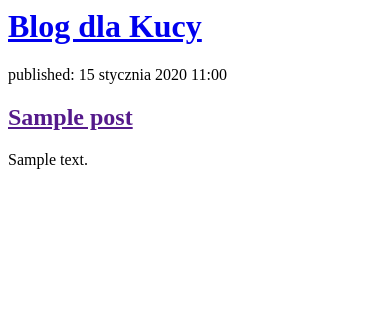
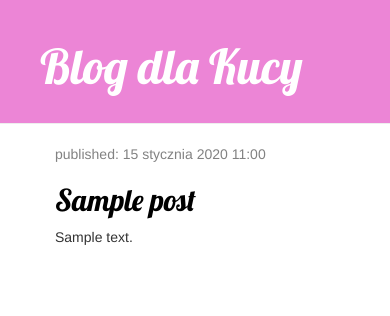
Before and after one commit to kubarez222/my-first-blog, a Django app: page / in a window 390 px wide. Shown: the top 316 px of the page. Run offline with Django 4.2, Linux system fonts and the light colour scheme; tables that the repository leaves empty hold one stand-in row (values such as "Sample post"); some libraries are stand-ins or nearby versions.

Commit message:
Added view and template for detailed blog post as well as CSS for the site.

```diff
--- /dev/null
+++ b/mysite/blog/static/css/blog.css
@@ -0,0 +1,46 @@
+.page-header {
+    background-color: #ec85d6;
+    margin-top: 0;
+    padding: 20px 20px 20px 40px;
+}
+
+.page-header h1, .page-header h1 a, .page-header h1 a:visited, .page-header h1 a:active {
+    color: #ffffff;
+    font-size: 36pt;
+    text-decoration: none;
+}
+
+.content {
+    margin-left: 40px;
+}
+
+h1, h2, h3, h4 {
+    font-family: 'Lobster', cursive;
+}
+
+.date {
+    color: #828282;
+}
+
+.save {
+    float: right;
+}
+
+.post-form textarea, .post-form input {
+    width: 100%;
+}
+
+.top-menu, .top-menu:hover, .top-menu:visited {
+    color: #ffffff;
+    float: right;
+    font-size: 26pt;
+    margin-right: 20px;
+}
+
+.post {
+    margin-bottom: 70px;
+}
+
+.post h2 a, .post h1 a:visited {
+    color: #000000;
+}
--- /dev/null
+++ b/mysite/blog/templates/blog/base.html
@@ -0,0 +1,24 @@
+{% load static %}
+<html>
+    <head>
+        <title>Blog dla Kucy</title>
+        <link rel="stylesheet" href="//maxcdn.bootstrapcdn.com/bootstrap/3.2.0/css/bootstrap.min.css">
+        <link rel="stylesheet" href="//maxcdn.bootstrapcdn.com/bootstrap/3.2.0/css/bootstrap-theme.min.css">
+        <link href="//fonts.googleapis.com/css?family=Lobster&subset=latin,latin-ext" rel="stylesheet" type="text/css">
+        <link rel="stylesheet" href="{% static 'css/blog.css' %}">
+
+    </head>
+    <body>
+        <div class="page-header">
+            <h1><a href="/">Blog dla Kucy</a></h1>
+        </div>
+        <div class="content container">
+            <div class="row">
+                <div class="col-md-8">
+                {% block content %}
+                {% endblock %}
+                </div>
+            </div>
+        </div>
+    </body>
+</html>
--- a/mysite/blog/templates/blog/post_list.html
+++ b/mysite/blog/templates/blog/post_list.html
@@ -1,18 +1,31 @@
+{% extends 'blog/base.html' %}
+{% load static %}
+
 <html>
     <head>
         <title>Blog dla Kucy</title>
+        <link rel="stylesheet" href="//maxcdn.bootstrapcdn.com/bootstrap/3.2.0/css/bootstrap.min.css">
+        <link rel="stylesheet" href="//maxcdn.bootstrapcdn.com/bootstrap/3.2.0/css/bootstrap-theme.min.css">
+        <link href="//fonts.googleapis.com/css?family=Lobster&subset=latin,latin-ext" rel="stylesheet" type="text/css">
+        <link rel="stylesheet" href="{% static 'css/blog.css' %}">
+
     </head>
     <body>
-        <div>
-            <h1><a href="/">Blog dla Kucy</a></h1>
+        <div class="page-header">
+            <h1><a href="{% url 'post_detail' pk=post.pk %}">{{ post.title }}</a></h1>
         </div>
 
+            {% block content %}
                 {% for post in posts %}
-            <div>
+                    <div class="post">
+                        <div class="date">
                             <p>published: {{ post.published_date }}</p>
+                        </div>
                         <h2><a href="">{{ post.title }}</a></h2>
                         <p>{{ post.text|linebreaksbr }}</p>
                     </div>
                 {% endfor %}
+            {% endblock %}
+        </div>
     </body>
 </html>
--- a/mysite/blog/urls.py
+++ b/mysite/blog/urls.py
@@ -3,4 +3,5 @@ from . import views
 
 urlpatterns = [
     path('', views.post_list, name='post_list'),
+    path('post/<int:pk>/', views.post_detail, name='post_detail')
 ]
--- a/mysite/blog/views.py
+++ b/mysite/blog/views.py
@@ -1,8 +1,12 @@
 from django.shortcuts import render
 from django.utils import timezone
 from .models import Post
+from django.shortcuts import render, get_object_or_404
 
 # Create your views here.
 def post_list(request):
     posts=Post.objects.filter(published_date__lte=timezone.now()).order_by('published_date')
     return render(request, 'blog/post_list.html', {'posts': posts})
+def post_detail(request, pk):
+    post = get_object_or_404(Post, pk=pk)
+    return render(request, 'blog/post_detail.html', {'post': post})
```
Also changed, not shown: mysite/blog/templates/blog/post_detail.html (added, +13 -0 lines). Lines whose indentation alone changed are shown as unchanged.
